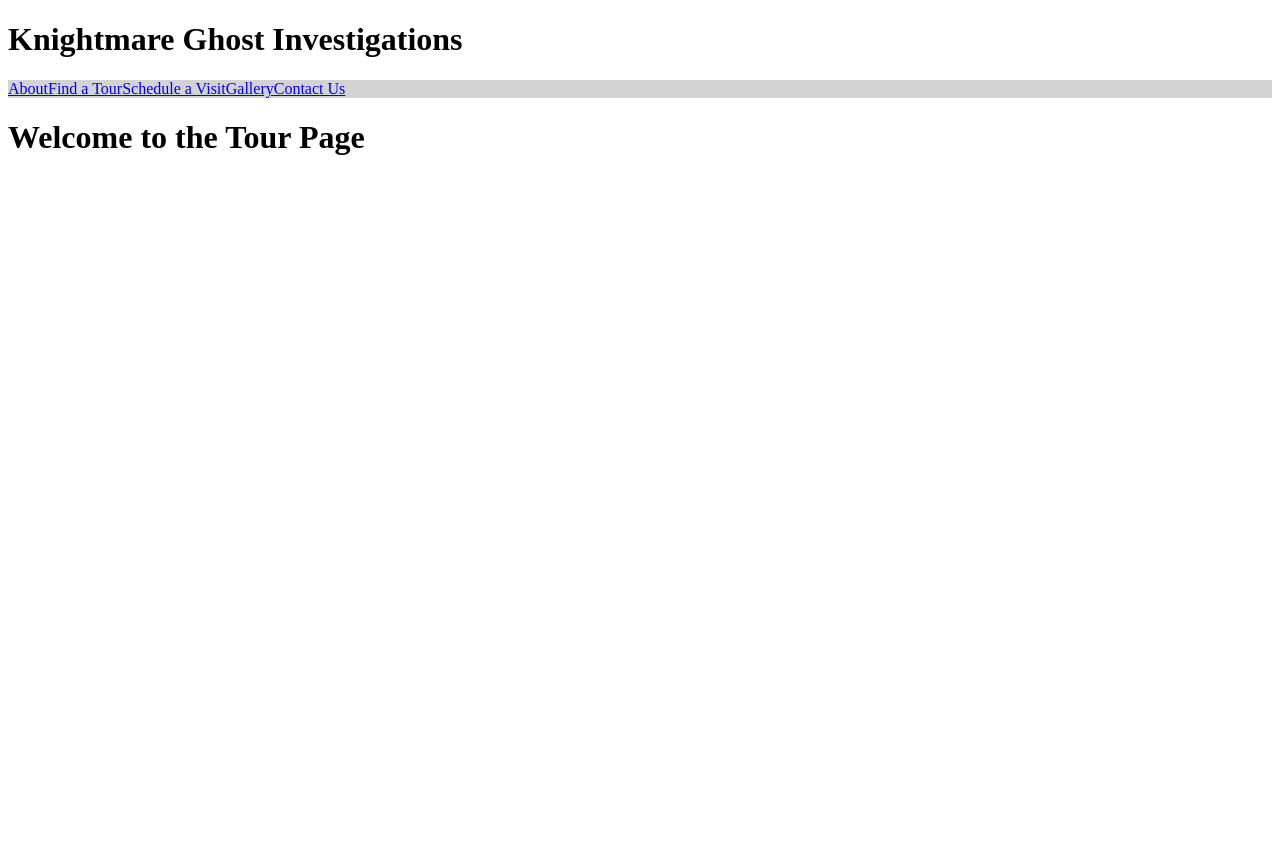
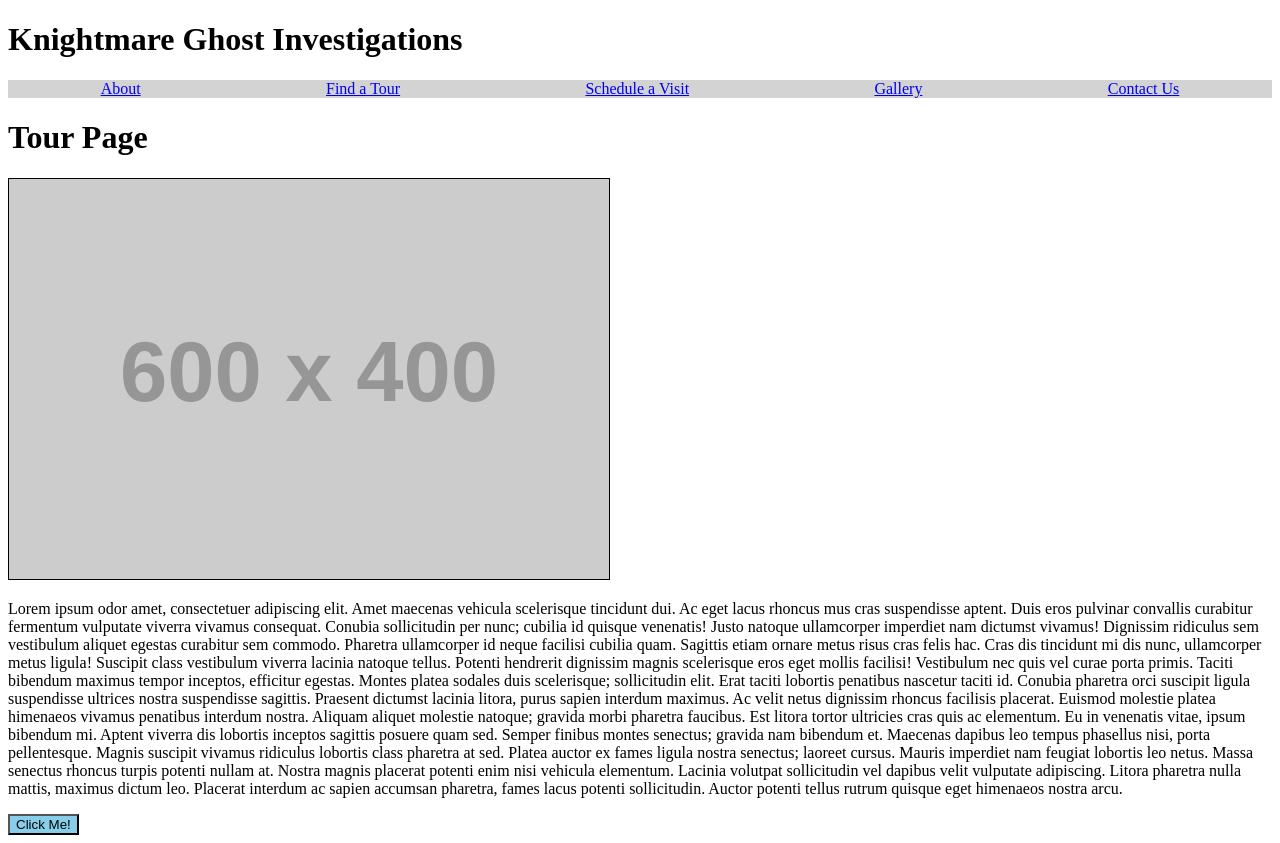
Before and after one commit to Jamzcode/Ghost_Hunter_Website, a React (Vite) app: page /tour in a window 1280 px wide. Before the commit the page ends 800 px from the top, so only its background shows below. Built offline with nearby package versions, Linux system fonts and the light colour scheme.

Commit message:
added wire structure for website

```diff
--- a/src/components/Image.tsx
+++ b/src/components/Image.tsx
@@ -2,8 +2,14 @@ export default function ImageCard() {
   return (
     <>
       <div>
-        <img src="https://placehold.co/600x400" alt="" />
+        <img style={styles.image} src="https://placehold.co/600x400" alt="" />
       </div>
     </>
   );
 }
+
+const styles = {
+  image:{
+    border: "solid black 1px"
+  }
+}
--- a/src/components/NavigationBar.tsx
+++ b/src/components/NavigationBar.tsx
@@ -15,5 +15,7 @@ export default function NavigationBar() {
 const styles = {
   navigation: {
     backgroundColor: "lightgray",
+    display: "flex",
+    justifyContent: "space-around"
   },
 };
--- a/src/pages/About.tsx
+++ b/src/pages/About.tsx
@@ -1,3 +1,45 @@
+import ImageCard from "../components/Image";
+
 export default function About() {
-  return <h1>Welcome to the About Page</h1>;
+  return (
+    <>
+      <h1>About Page</h1>
+
+      <ImageCard />
+
+      <p>
+        Lorem ipsum odor amet, consectetuer adipiscing elit. Amet maecenas
+        vehicula scelerisque tincidunt dui. Ac eget lacus rhoncus mus cras
+        suspendisse aptent. Duis eros pulvinar convallis curabitur fermentum
+        vulputate viverra vivamus consequat. Conubia sollicitudin per nunc;
+        cubilia id quisque venenatis! Justo natoque ullamcorper imperdiet nam
+        dictumst vivamus! Dignissim ridiculus sem vestibulum aliquet egestas
+        curabitur sem commodo. Pharetra ullamcorper id neque facilisi cubilia
+        quam. Sagittis etiam ornare metus risus cras felis hac. Cras dis
+        tincidunt mi dis nunc, ullamcorper metus ligula! Suscipit class
+        vestibulum viverra lacinia natoque tellus. Potenti hendrerit dignissim
+        magnis scelerisque eros eget mollis facilisi! Vestibulum nec quis vel
+        curae porta primis. Taciti bibendum maximus tempor inceptos, efficitur
+        egestas. Montes platea sodales duis scelerisque; sollicitudin elit. Erat
+        taciti lobortis penatibus nascetur taciti id. Conubia pharetra orci
+        suscipit ligula suspendisse ultrices nostra suspendisse sagittis.
+        Praesent dictumst lacinia litora, purus sapien interdum maximus. Ac
+        velit netus dignissim rhoncus facilisis placerat. Euismod molestie
+        platea himenaeos vivamus penatibus interdum nostra. Aliquam aliquet
+        molestie natoque; gravida morbi pharetra faucibus. Est litora tortor
+        ultricies cras quis ac elementum. Eu in venenatis vitae, ipsum bibendum
+        mi. Aptent viverra dis lobortis inceptos sagittis posuere quam sed.
+        Semper finibus montes senectus; gravida nam bibendum et. Maecenas
+        dapibus leo tempus phasellus nisi, porta pellentesque. Magnis suscipit
+        vivamus ridiculus lobortis class pharetra at sed. Platea auctor ex fames
+        ligula nostra senectus; laoreet cursus. Mauris imperdiet nam feugiat
+        lobortis leo netus. Massa senectus rhoncus turpis potenti nullam at.
+        Nostra magnis placerat potenti enim nisi vehicula elementum. Lacinia
+        volutpat sollicitudin vel dapibus velit vulputate adipiscing. Litora
+        pharetra nulla mattis, maximus dictum leo. Placerat interdum ac sapien
+        accumsan pharetra, fames lacus potenti sollicitudin. Auctor potenti
+        tellus rutrum quisque eget himenaeos nostra arcu.
+      </p>
+    </>
+  );
 }
--- a/src/pages/Contact.tsx
+++ b/src/pages/Contact.tsx
@@ -1,3 +1,22 @@
+import Button from "../components/Button";
+
 export default function Contact() {
-    return <h1>Welcome to the Contact Page</h1>;
-  }
+  return (
+    <>
+      <h1>Contact Us</h1>
+      <div>
+        <h3>Name</h3>
+        <input />
+
+        <h3>Email</h3>
+        <input />
+        <h3>Phone</h3>
+        <input />
+
+        <h3>Notes</h3>
+        <input />
+        <Button />
+      </div>
+    </>
+  );
+}
--- a/src/pages/Gallery.tsx
+++ b/src/pages/Gallery.tsx
@@ -1,3 +1,12 @@
+import ImageCard from "../components/Image";
+
 export default function Gallery() {
-    return <h1>Welcome to Gallery Page</h1>
+  return (
+    <>
+      <h1>Gallery Page</h1>
+      <ImageCard />
+      <ImageCard />
+      <ImageCard />
+    </>
+  );
 }
--- a/src/pages/Tour.tsx
+++ b/src/pages/Tour.tsx
@@ -1,3 +1,47 @@
+import ImageCard from "../components/Image";
+import Button from "../components/Button";
+
 export default function Tour() {
-    return <h1>Welcome to the Tour Page</h1>;
-  }
+  return (
+    <>
+      <h1>Tour Page</h1>
+
+      <ImageCard />
+
+      <p>
+        Lorem ipsum odor amet, consectetuer adipiscing elit. Amet maecenas
+        vehicula scelerisque tincidunt dui. Ac eget lacus rhoncus mus cras
+        suspendisse aptent. Duis eros pulvinar convallis curabitur fermentum
+        vulputate viverra vivamus consequat. Conubia sollicitudin per nunc;
+        cubilia id quisque venenatis! Justo natoque ullamcorper imperdiet nam
+        dictumst vivamus! Dignissim ridiculus sem vestibulum aliquet egestas
+        curabitur sem commodo. Pharetra ullamcorper id neque facilisi cubilia
+        quam. Sagittis etiam ornare metus risus cras felis hac. Cras dis
+        tincidunt mi dis nunc, ullamcorper metus ligula! Suscipit class
+        vestibulum viverra lacinia natoque tellus. Potenti hendrerit dignissim
+        magnis scelerisque eros eget mollis facilisi! Vestibulum nec quis vel
+        curae porta primis. Taciti bibendum maximus tempor inceptos, efficitur
+        egestas. Montes platea sodales duis scelerisque; sollicitudin elit. Erat
+        taciti lobortis penatibus nascetur taciti id. Conubia pharetra orci
+        suscipit ligula suspendisse ultrices nostra suspendisse sagittis.
+        Praesent dictumst lacinia litora, purus sapien interdum maximus. Ac
+        velit netus dignissim rhoncus facilisis placerat. Euismod molestie
+        platea himenaeos vivamus penatibus interdum nostra. Aliquam aliquet
+        molestie natoque; gravida morbi pharetra faucibus. Est litora tortor
+        ultricies cras quis ac elementum. Eu in venenatis vitae, ipsum bibendum
+        mi. Aptent viverra dis lobortis inceptos sagittis posuere quam sed.
+        Semper finibus montes senectus; gravida nam bibendum et. Maecenas
+        dapibus leo tempus phasellus nisi, porta pellentesque. Magnis suscipit
+        vivamus ridiculus lobortis class pharetra at sed. Platea auctor ex fames
+        ligula nostra senectus; laoreet cursus. Mauris imperdiet nam feugiat
+        lobortis leo netus. Massa senectus rhoncus turpis potenti nullam at.
+        Nostra magnis placerat potenti enim nisi vehicula elementum. Lacinia
+        volutpat sollicitudin vel dapibus velit vulputate adipiscing. Litora
+        pharetra nulla mattis, maximus dictum leo. Placerat interdum ac sapien
+        accumsan pharetra, fames lacus potenti sollicitudin. Auctor potenti
+        tellus rutrum quisque eget himenaeos nostra arcu.
+      </p>
+      <Button />
+    </>
+  );
+}
```
Also changed, not shown: src/pages/Home.tsx (+7 -2 lines).
